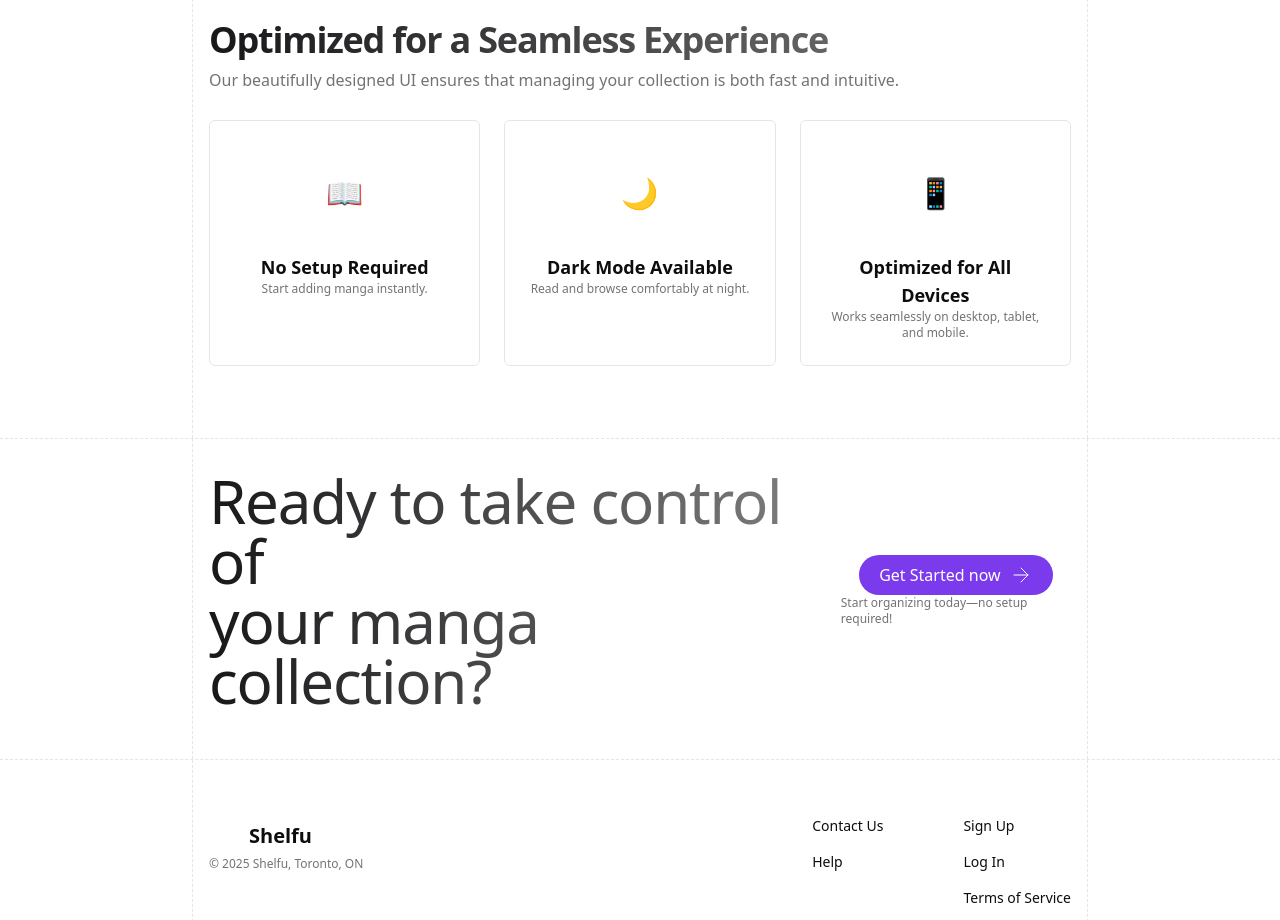
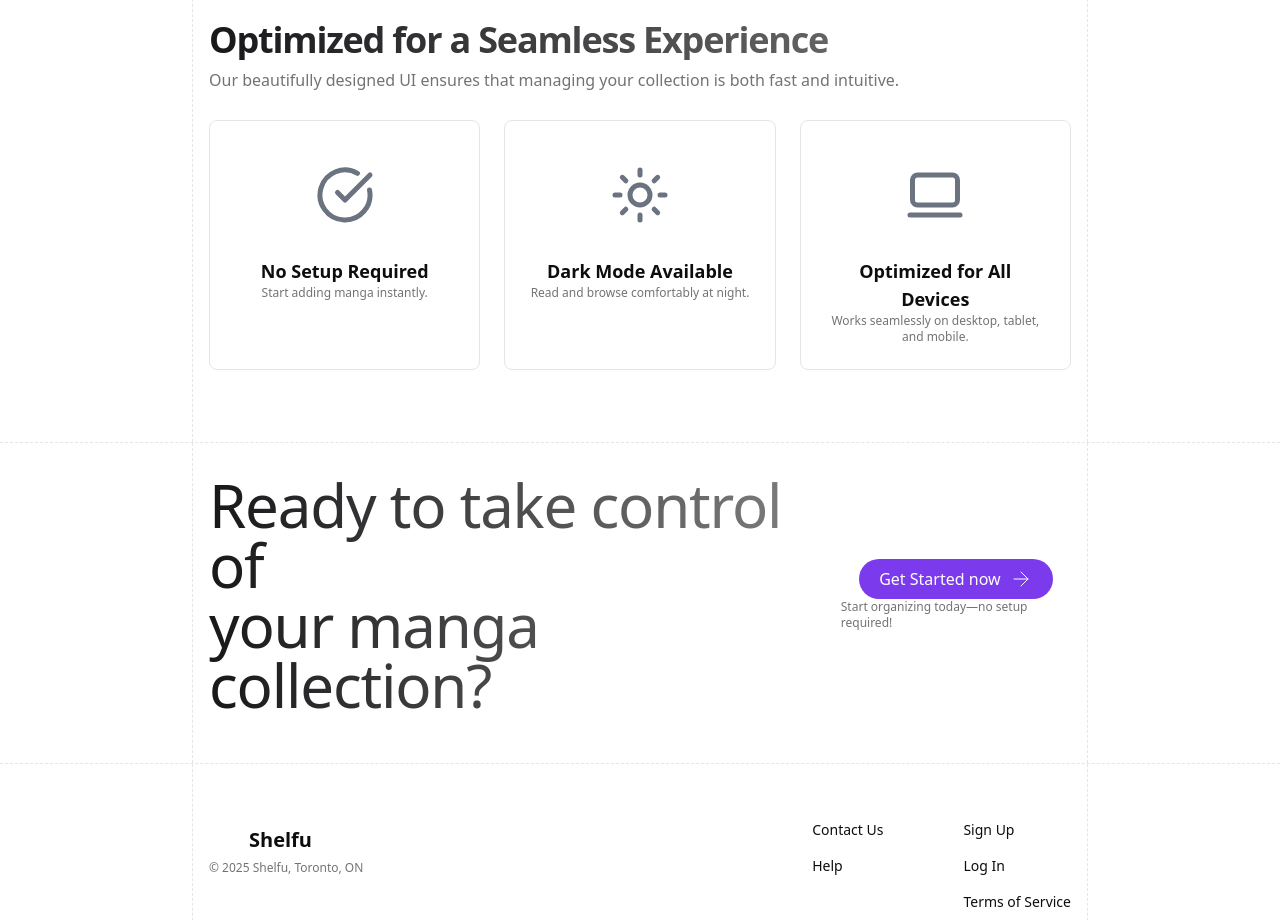
Before and after one commit to Mahib09/Shelfu, a Next.js app in the folder client/: page / in a window 1280 px wide. Shown: the part 1460-2380 px from the top of the page. Built offline with nearby package versions, Linux system fonts and the light colour scheme; no server answers.

Commit message:
feat: other feature tab effects made

```diff
--- a/client/src/app/home.jsx
+++ b/client/src/app/home.jsx
@@ -5,6 +5,7 @@ import React from "react";
 import { useRouter } from "next/navigation";
 import FeatureCard from "@/components/featureCard";
 import { AnimatePresence, motion } from "motion/react";
+import OtherFeaturesCard from "@/components/home/OtherFeaturesCard";
 const HomePage = () => {
   const router = useRouter();
 
@@ -142,44 +143,7 @@ const HomePage = () => {
               Our beautifully designed UI ensures that managing your collection
               is both fast and intuitive.
             </p>
-            <div className="grid grid-cols-1 sm:grid-cols-2 md:grid-cols-3 gap-6 mt-5">
-              {[
-                {
-                  title: "No Setup Required",
-                  description: "Start adding manga instantly.",
-                  icon: "📖", // Replace this with an <img> if needed
-                },
-                {
-                  title: "Dark Mode Available",
-                  description: "Read and browse comfortably at night.",
-                  icon: "🌙",
-                },
-                {
-                  title: "Optimized for All Devices",
-                  description:
-                    "Works seamlessly on desktop, tablet, and mobile.",
-                  icon: "📱",
-                },
-              ].map((feature, index) => (
-                <div
-                  key={index}
-                  className="border p-6  rounded-md flex flex-col items-center text-center h-full"
-                >
-                  <div className=" h-24 w-24 flex items-center justify-center rounded-md">
-                    <span className="text-3xl">{feature.icon}</span>{" "}
-                    {/* Replace with <img> if needed */}
-                  </div>
-                  <div className="">
-                    <p className="mt-3 text-lg font-semibold">
-                      {feature.title}
-                    </p>
-                    <p className="text-xs text-muted-foreground mt-auto">
-                      {feature.description}
-                    </p>
-                  </div>
-                </div>
-              ))}
-            </div>
+            <OtherFeaturesCard />
           </div>
         </div>
       </section>
--- /dev/null
+++ b/client/src/components/home/OtherFeaturesCard.jsx
@@ -0,0 +1,65 @@
+import { CheckCircle, Grid, Laptop2, Sun } from "lucide-react";
+import Image from "next/image";
+import React from "react";
+
+const OtherFeaturesCard = () => {
+  const handleMouseMove = (e) => {
+    const rect = e.currentTarget.getBoundingClientRect();
+    const x = e.clientX - rect.left; // Mouse X position inside div
+    const y = e.clientY - rect.top; // Mouse Y position inside div
+
+    // Log to make sure values are correct
+    console.log(`x: ${x}, y: ${y}`);
+
+    // Set mouse position
+    e.currentTarget.style.setProperty("--mouse-x", `${x}px`);
+    e.currentTarget.style.setProperty("--mouse-y", `${y}px`);
+  };
+  const data = [
+    {
+      title: "No Setup Required",
+      description: "Start adding manga instantly.",
+      icon: CheckCircle, // Replace this with an <img> if needed
+    },
+    {
+      title: "Dark Mode Available",
+      description: "Read and browse comfortably at night.",
+      icon: Sun,
+    },
+    {
+      title: "Optimized for All Devices",
+      description: "Works seamlessly on desktop, tablet, and mobile.",
+      icon: Laptop2,
+    },
+  ];
+  return (
+    <div className="grid grid-cols-1 sm:grid-cols-2 md:grid-cols-3 gap-6 mt-5">
+      {data.map((feature, index) => (
+        <div
+          key={index}
+          onMouseMove={handleMouseMove}
+          className="relative isolate  rounded-lg  overflow-hidden flex-1 border p-6 flex flex-col items-center text-center h-full
+before:absolute before:rounded-full before:pointer-events-none before:transition-opacity before:w-16 before:h-16 before:-translate-x-1/2 before:-translate-y-1/2
+before:blur-[40px] before:opacity-0 before:group-hover:opacity-100 before:left-[var(--mouse-x)] before:top-[var(--mouse-y)] before:z-10
+after:absolute after:rounded-full after:pointer-events-none after:transition-opacity after:duration-500 after:w-20 after:h-20 after:-translate-x-1/2 after:-translate-y-1/2
+after:blur-[40px] after:opacity-0 after:hover:opacity-70 dark:after:hover:opacity-40 after:left-[var(--mouse-x)] after:top-[var(--mouse-y)] after:z-30
+after:bg-accent-foreground after:dark:bg-neutral-500"
+        >
+          <div className="flex items-center justify-center rounded-md">
+            <span className="text-3xl">
+              {<feature.icon className="p-5 text-gray-500" size={100} />}
+            </span>
+          </div>
+          <div>
+            <p className="mt-3 text-lg font-semibold">{feature.title}</p>
+            <p className="text-xs text-muted-foreground mt-auto">
+              {feature.description}
+            </p>
+          </div>
+        </div>
+      ))}
+    </div>
+  );
+};
+
+export default OtherFeaturesCard;
```
